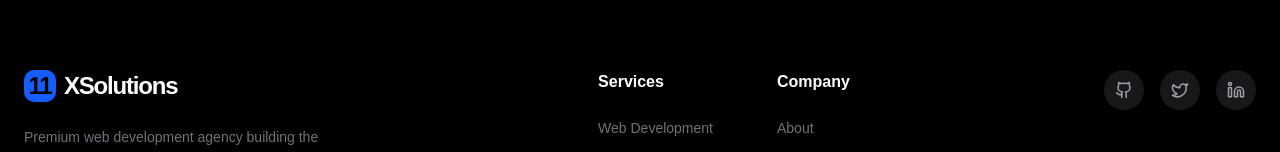
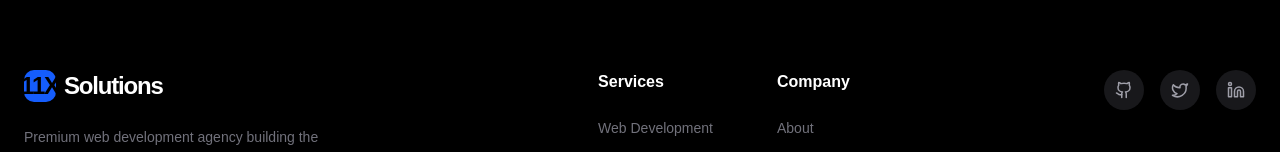
Before and after one commit to jobbase02/11xsol, a Next.js app: page / in a window 1280 px wide. Shown: the part 4378-4530 px from the top of the page. Built offline with nearby package versions, Linux system fonts and the light colour scheme; a web font is replaced by a local one.

Commit message:
Footer updated

```diff
--- a/app/page.tsx
+++ b/app/page.tsx
@@ -998,9 +998,9 @@ const Footer = () => {
               className="text-2xl font-bold tracking-tighter text-white flex items-center gap-2 mb-6"
             >
               <div className="w-8 h-8 bg-blue-600 rounded-lg flex items-center justify-center text-black font-bold">
-                11
+                11X
               </div>
-              XSolutions
+              Solutions
             </a>
             <p className="text-zinc-500 text-sm leading-relaxed">
               Premium web development agency building the next generation of
```
